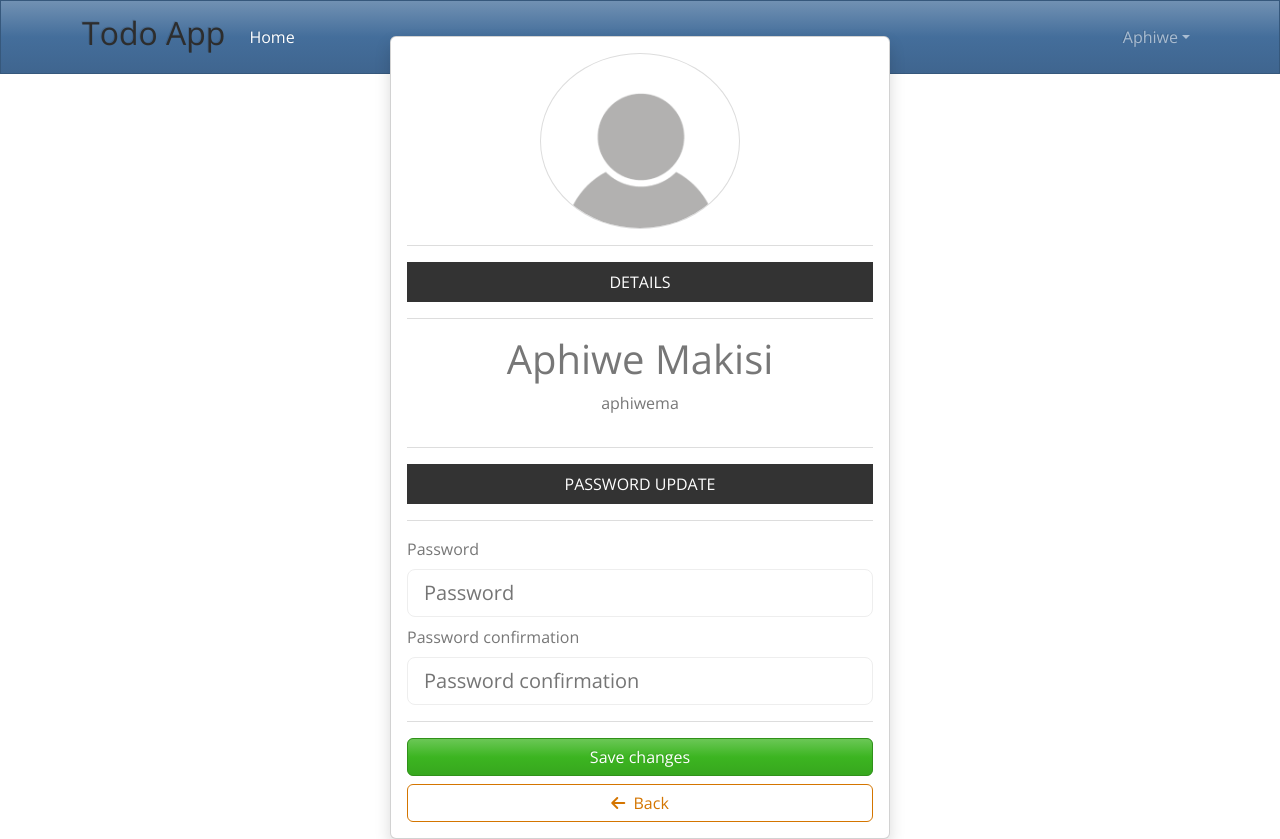
After one commit to Aphiwe-Makisi/dj_todo, a Django app: page /profile/1/update/ in a window 1280 px wide. The commit adds this page. Run offline with Django 4.2, Linux system fonts and the light colour scheme; a user stored in the database is signed in.

Commit message:
Added profile page and profile edit page

```diff
--- a/todos/static/css/style.css
+++ b/todos/static/css/style.css
@@ -72,3 +72,28 @@ input, textarea {
 .date-picker {
     width: 100%;
 }
+
+.profile-pic {
+    width: 100%;
+}
+
+.img-container {
+    max-width: 200px;
+    max-height: 200px;
+    border: 1px solid #ddd;
+    border-radius: 50%;
+    overflow: hidden;
+    display: flex;
+    justify-content: center;
+    align-items: center;
+    margin: 0 auto;
+}
+
+.card {
+    width: 500px;
+    max-width: 500px;
+}
+
+.profile-container {
+    height: calc(100vh - 74.39px);
+}
--- a/todos/templates/todos/home.html
+++ b/todos/templates/todos/home.html
@@ -2,5 +2,4 @@
 
 {% block content %}
   <h1 class="mt-5 text-center">This is Home page</h1>
-  {{ user }}
 {% endblock content %}
--- a/todos/templates/todos/navbar.html
+++ b/todos/templates/todos/navbar.html
@@ -16,7 +16,7 @@
           <a class="nav-link dropdown-toggle" data-bs-toggle="dropdown" href="#" role="button" aria-haspopup="true" aria-expanded="false">{{ user.first_name }}</a>
           <div class="dropdown-menu">
             <a class="dropdown-item text-danger" href="{% url 'todos:logout' %}">Logout&nbsp;&nbsp;<i class="fa-solid fa-person-walking-arrow-right"></i></a>
-            <a class="dropdown-item" href="#">Profile&nbsp;&nbsp;<i class="fa-solid fa-user"></i></a>
+            <a class="dropdown-item" href="{% url 'todos:profile' user.id %}">Profile&nbsp;&nbsp;<i class="fa-solid fa-user"></i></a>
           </div>
         </li>
       </ul>
--- /dev/null
+++ b/todos/templates/todos/update_profile.html
@@ -0,0 +1,40 @@
+{% extends 'todos/base.html' %}
+{% load static %}
+
+{% block content %}
+<div class="container profile-container d-flex justify-content-center align-items-center">
+  <div class="card d-flex justify-content-center p-3 shadow">
+    <div class="container-fluid img-container">
+      <img class="img-fluid profile-pic" src="{% static 'images/default_pic.png' %}" alt="default profile picture">
+
+    </div>
+    <hr>
+    <div class="bg-dark text-center p-2 text-white">
+      DETAILS
+    </div>
+    <hr>
+    <div class="text-center">
+      <h1>{{ user.first_name }} {{ user.last_name }}</h1>
+    <p>{{user.username}}</p>
+    </div>
+    <hr>
+    <div class="bg-dark text-center p-2 text-white">
+      PASSWORD UPDATE
+    </div>
+    <hr>
+    <form action="">
+      <div class="form-group mb-2">
+        <label for="" class="form-label">Password</label>
+        <input type="text" class="form-control-lg" placeholder="Password">
+      </div>
+      <div class="form-group">
+        <label for="" class="form-label">Password confirmation</label>
+        <input type="text" class="form-control-lg" placeholder="Password confirmation">
+      </div>
+      <hr>
+      <button href="" type="submit" class="btn btn-success w-100">Save changes</button>
+    </form>
+    <a href="{% url 'todos:profile' user.id %}" class="btn btn-outline-warning mt-2"><i class="fa-solid fa-arrow-left"></i>&nbsp; Back</a>
+  </div>
+</div>
+{% endblock content %}
--- a/todos/urls.py
+++ b/todos/urls.py
@@ -13,4 +13,6 @@ urlpatterns = [
     path("create/", views.create_todo, name="create"),
     path("update/<int:id>/", views.update_todo, name="update"),
     path("delete/<int:id>/", views.delete_todo, name="delete"),
+    path("profile/<int:id>/", views.profile, name="profile"),
+    path("profile/<int:id>/update/", views.update_profile, name="update_profile"),
 ]
--- a/todos/views.py
+++ b/todos/views.py
@@ -57,6 +57,14 @@ def delete_todo(request, id):
   todo.delete()
   return redirect("todos:dashboard")
 
+@login_required(login_url="todos:login")
+def profile(request, id):
+  return render(request, "todos/profile.html")
+
+@login_required(login_url="todos:login")
+def update_profile(request, id):
+  return render(request, "todos/update_profile.html")
+
 def register(request):
   if request.method == "POST":
     form = RegistrationForm(request.POST)
```
Also changed, not shown: todos/templates/todos/profile.html (+20 -0 lines), db.sqlite3, todos/static/images/default_pic.png (added).
